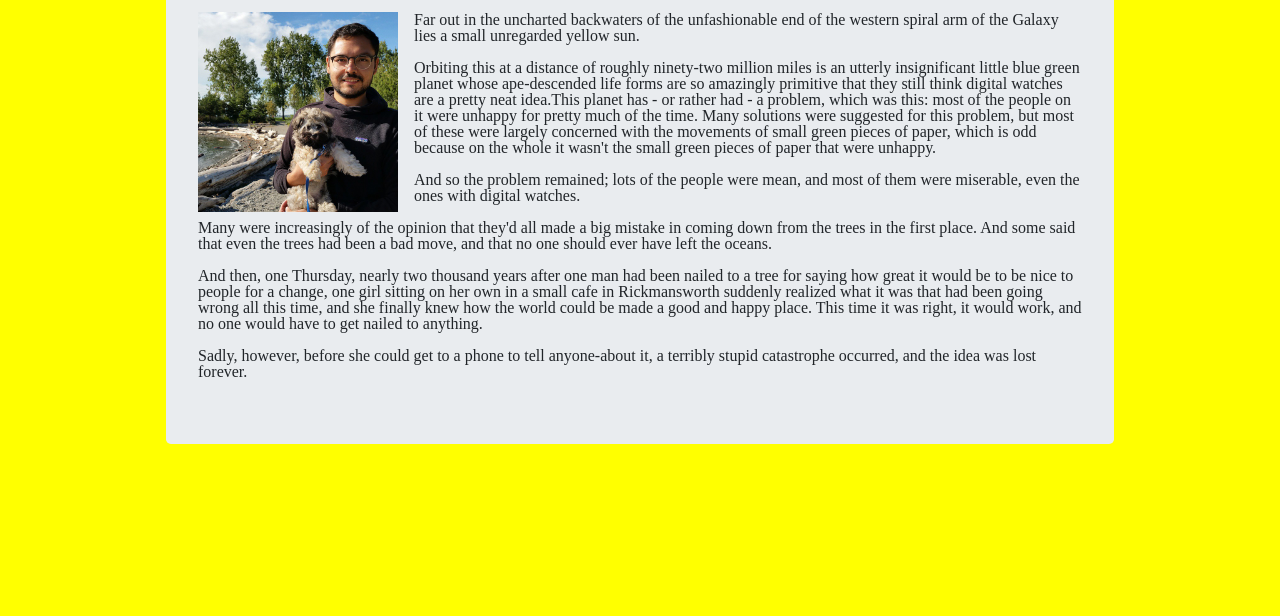
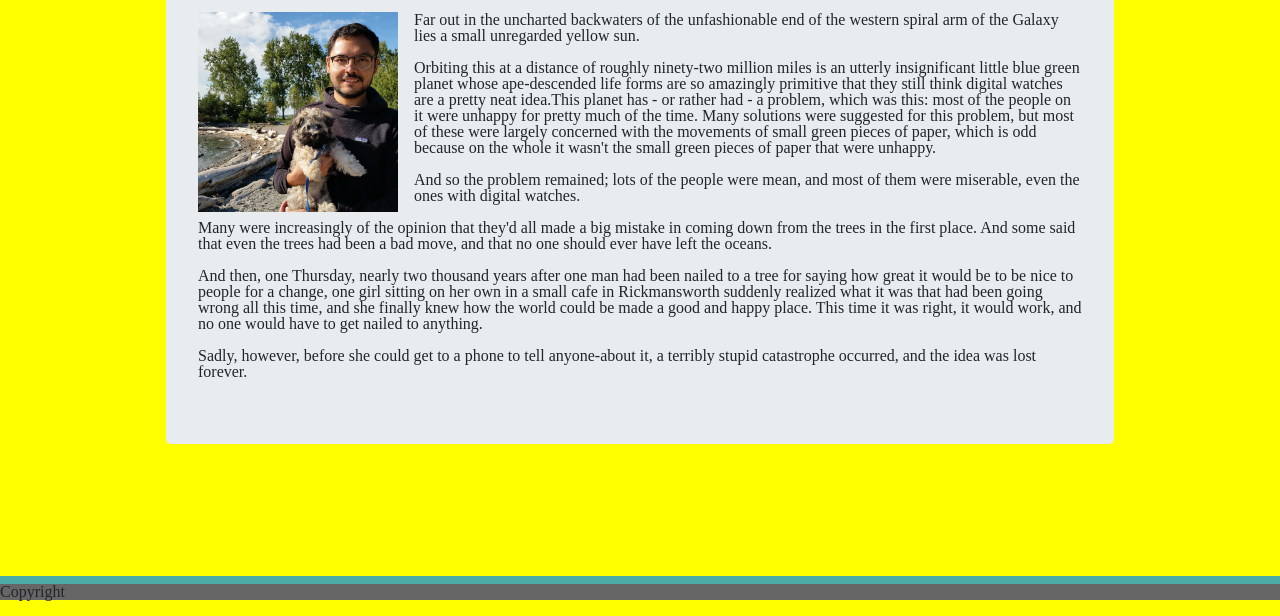
Before and after one commit to Manofsilva/Bootstrap-Portfolio, a plain HTML site: page index.html in a window 1280 px wide. Shown: the part 184-800 px from the top of the page. Drawn offline with nearby package versions, Linux system fonts and the light colour scheme.

Commit message:
added a footer

```diff
--- a/index.html
+++ b/index.html
@@ -68,6 +68,14 @@
         </div>
     </div>
 </div>
+
+<footer id="sitefooter">
+        <h6>
+            Copyright
+        </h6>
+
+    </footer>
+
 </body>
 
 </html>
--- a/style.css
+++ b/style.css
@@ -101,6 +101,9 @@ ul {
     margin-bottom: 1em;
 }
 
-.col-3 {
-
+#sitefooter {
+    margin: auto;
+    border-top: 8px solid #4aaaa5;
+    margin-top: 100px;
+    background: #666666;
 }
```
Also changed, not shown: contact.html (+7 -0 lines), portfolio.html (+7 -0 lines).
